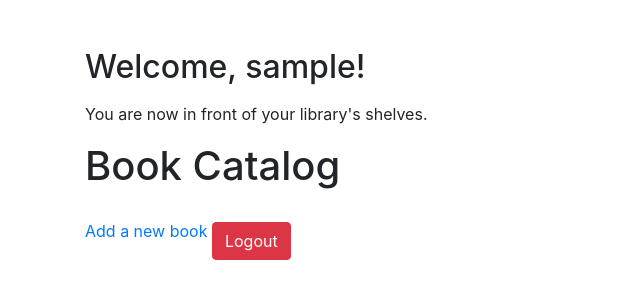
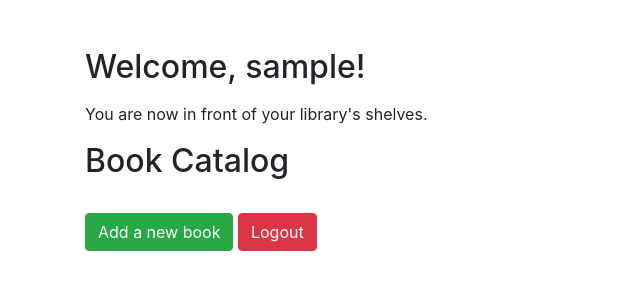
Before and after one commit to GabriCala25/Python_projects, a Flask app: page /home in a window 1280 px wide. Shown: the top 300 px of the page, without its empty margins (0-640 px from the left). Run offline with Flask 3, Linux system fonts and the light colour scheme; the visitor is signed in with stand-in values (Sample User, id 1); data that the repository does not hold is empty; some libraries are stand-ins or nearby versions.

Commit message:
few variations

```diff
--- a/oop_library_catalogue/templates/home.html
+++ b/oop_library_catalogue/templates/home.html
@@ -5,12 +5,12 @@
 {% block content %}
 <h2 class="mt-5">Welcome, {{ current_user.username }}!</h2>
 <p class="mt-3">You are now in front of your library's shelves.</p>
-<h1>Book Catalog</h1>
+<h2>Book Catalog</h2>
     <ul>
         {% for book in books %}
             <li>{{ book }}</li>
         {% endfor %}
     </ul>
-    <a href="{{ url_for('add_book') }}">Add a new book</a>
+    <a href="{{ url_for('add_book') }}" class="btn btn-success mt-3">Add a new book</a>
 <a href="{{ url_for('logout') }}" class="btn btn-danger mt-3">Logout</a>
 {% endblock %}
```
